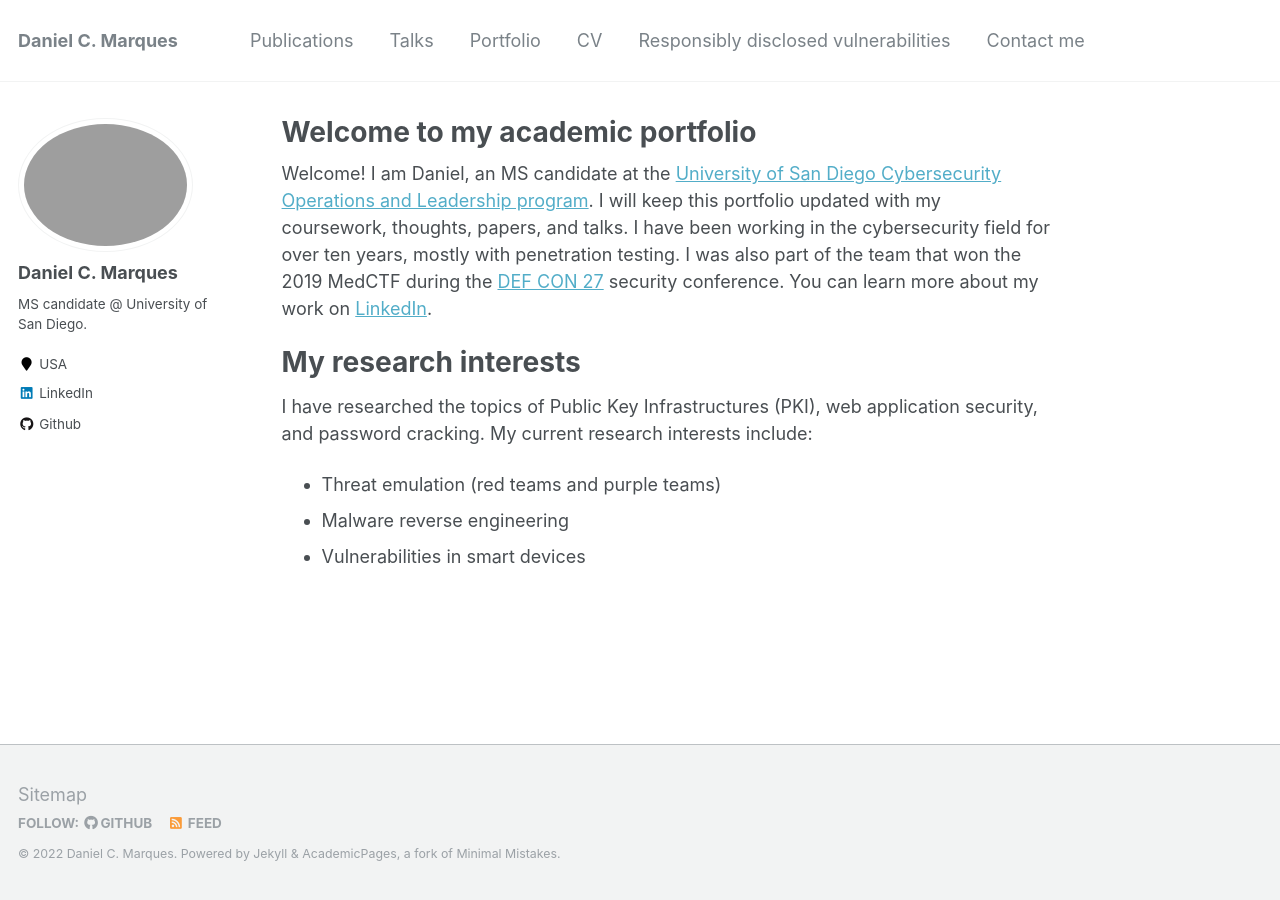
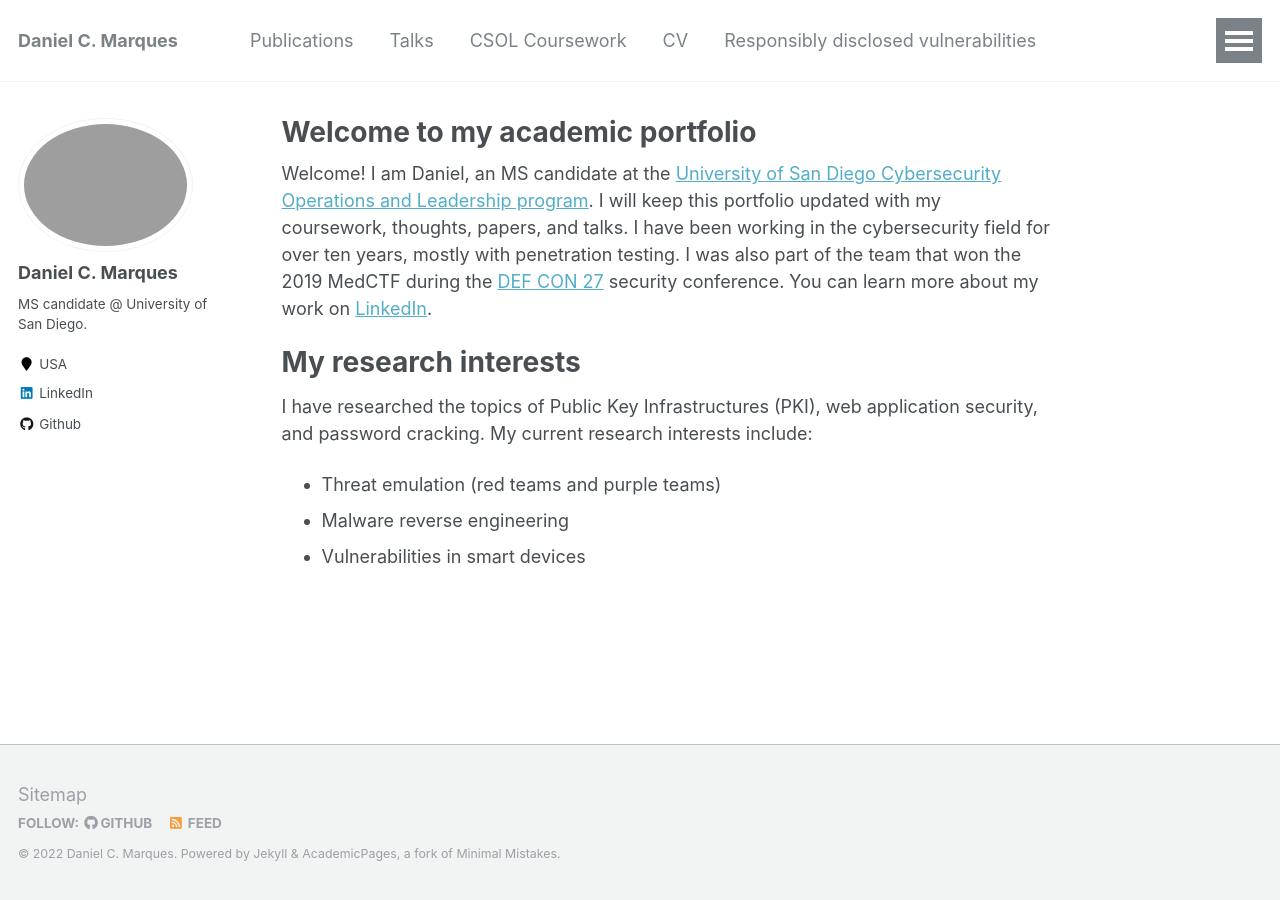
Before and after one commit to danielcmarques/danielcmarques.github.io, a Jekyll site: the page built from _pages/about.md, in a window 1280 px wide. Built offline with Jekyll 4.4.1, drawn with Linux system fonts in a browser that asks for light colours.

Commit message:
Updates navigation panel

```diff
--- a/_data/navigation.yml
+++ b/_data/navigation.yml
@@ -9,7 +9,7 @@ main:
   # - title: "Teaching"
   #   url: /teaching/
 
-  - title: "Portfolio"
+  - title: "CSOL Coursework"
     url: /portfolio/
 
   # - title: "Blog Posts"
@@ -21,5 +21,8 @@ main:
   - title: "Responsibly disclosed vulnerabilities"
     url: /advisories/
 
+  - title: "Cybersecurity References"
+    url: /references/
+
   - title: "Contact me"
     url: /contact/
```
